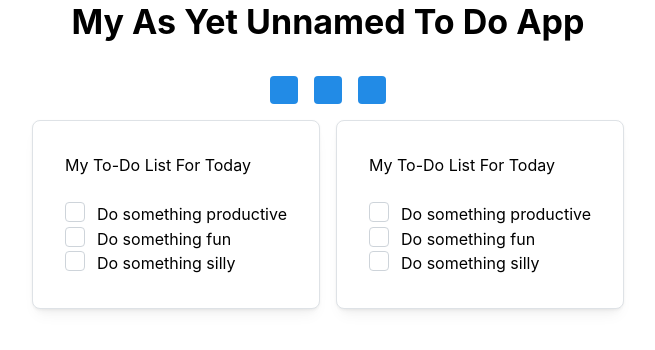
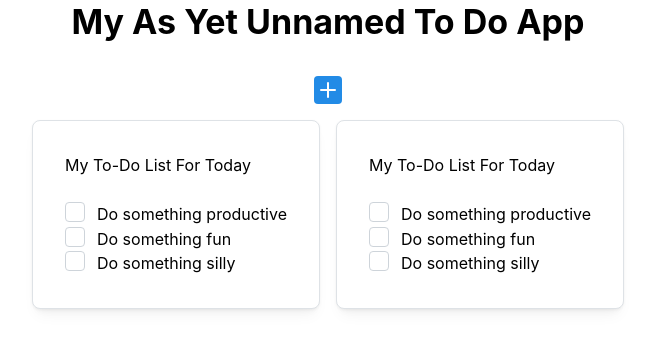
Before and after one commit to julianty/simple-to-do, a React (Vite) app: page / in a window 1280 px wide. Shown: the top 350 px of the page, without its empty margins (312-967 px from the left). Built offline with nearby package versions, Linux system fonts and the light colour scheme.

Commit message:
Adds firebase config file to project

```diff
--- a/src/App.tsx
+++ b/src/App.tsx
@@ -1,14 +1,22 @@
-import {
-  MantineProvider,
-  Stack,
-  Group,
-  ActionIconGroup,
-  ActionIcon,
-} from "@mantine/core";
+import { initializeApp } from "firebase/app";
 
 import "@mantine/core/styles.css";
+import { MantineProvider, Stack, Group, ActionIcon } from "@mantine/core";
 import { AppShell, Center, Title } from "@mantine/core";
 import ToDoCard from "./components/ToDoCard";
+import { IconPlus } from "@tabler/icons-react";
+
+// TODO: Put into .env file
+const firebaseConfig = {
+  apiKey: "AIzaSyBSbhodvsr3A1ftaY7ZzPoY8ynV2iGDg64",
+  authDomain: "simple-to-do-1765a.firebaseapp.com",
+  projectId: "simple-to-do-1765a",
+  storageBucket: "simple-to-do-1765a.appspot.com",
+  messagingSenderId: "1080345089585",
+  appId: "1:1080345089585:web:0a199d0e17740b7446e710",
+};
+
+const app = initializeApp(firebaseConfig);
 
 function App() {
   return (
@@ -21,10 +29,11 @@ function App() {
         </AppShell.Header>
         <AppShell.Main>
           <Stack align="center">
+            {/* Might be best to have this Group be a separate component */}
             <Group>
-              <ActionIcon />
-              <ActionIcon />
-              <ActionIcon />
+              <ActionIcon>
+                <IconPlus></IconPlus>
+              </ActionIcon>
             </Group>
             <Group>
               <ToDoCard></ToDoCard>
```
